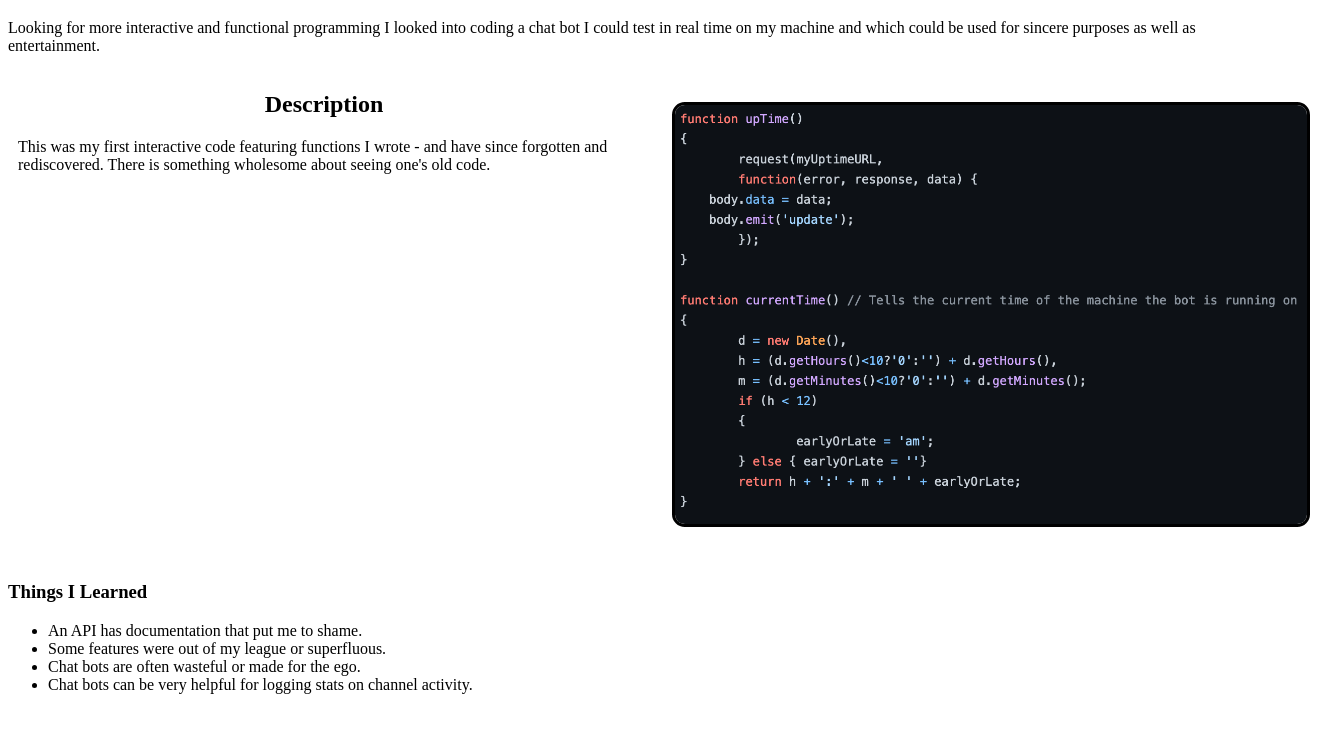
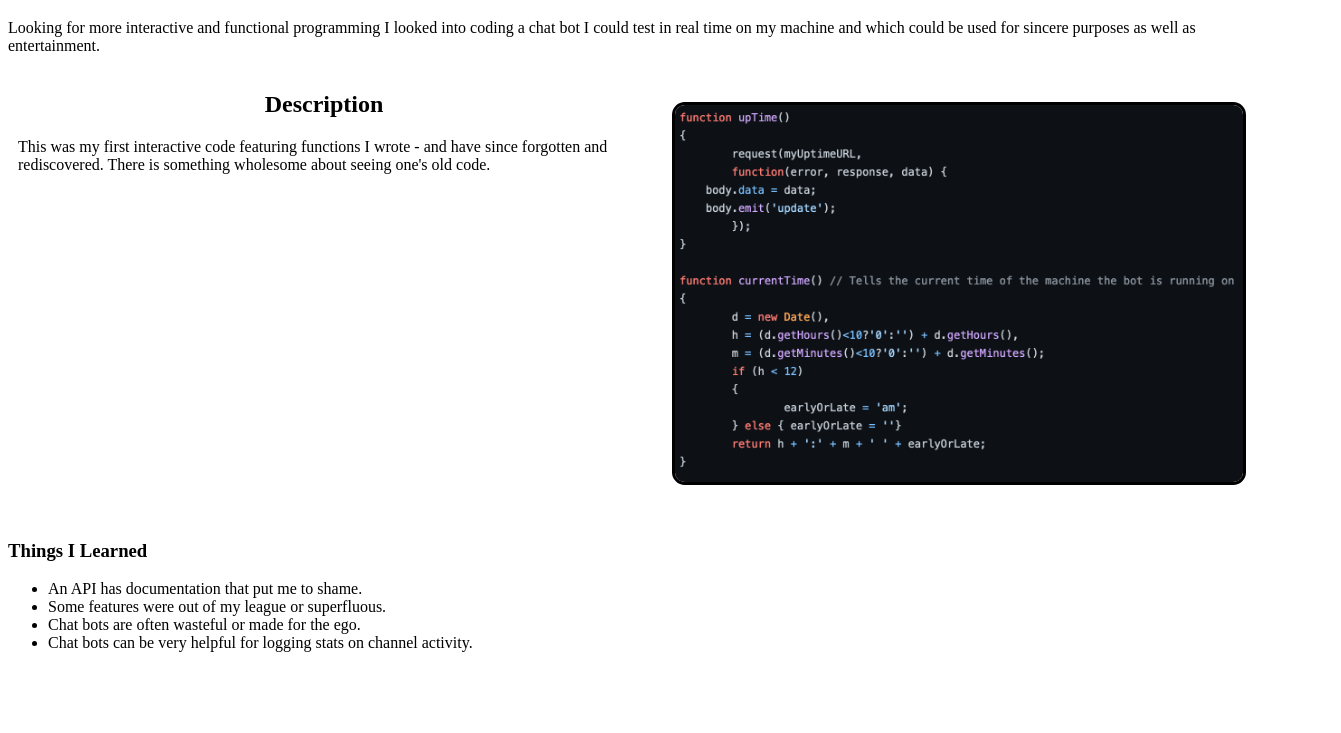
Before and after one commit to QuarkEra/Portfolio-Of-Work, a plain HTML site: page projectpages/jschatbot.html in a window 1280 px wide. Shown: the part 61-794 px from the top of the page, 1341 px wide, since content can reach past the window. Drawn offline with Linux system fonts and the light colour scheme.

Commit message:
small bug in css that lead to the two column display rendering the image to extend past 100% screen width fixed. max-width of card-img now 90% image displays at width not forcing browser to allow user to scroll right.

```diff
--- a/style.css
+++ b/style.css
@@ -24,7 +24,7 @@
 
 .card-img {
     margin: 5%;
-    max-width: 100%;
+    max-width: 90%;
     border: 3px;
     border-style: solid;
     border-radius: .8rem;
```
